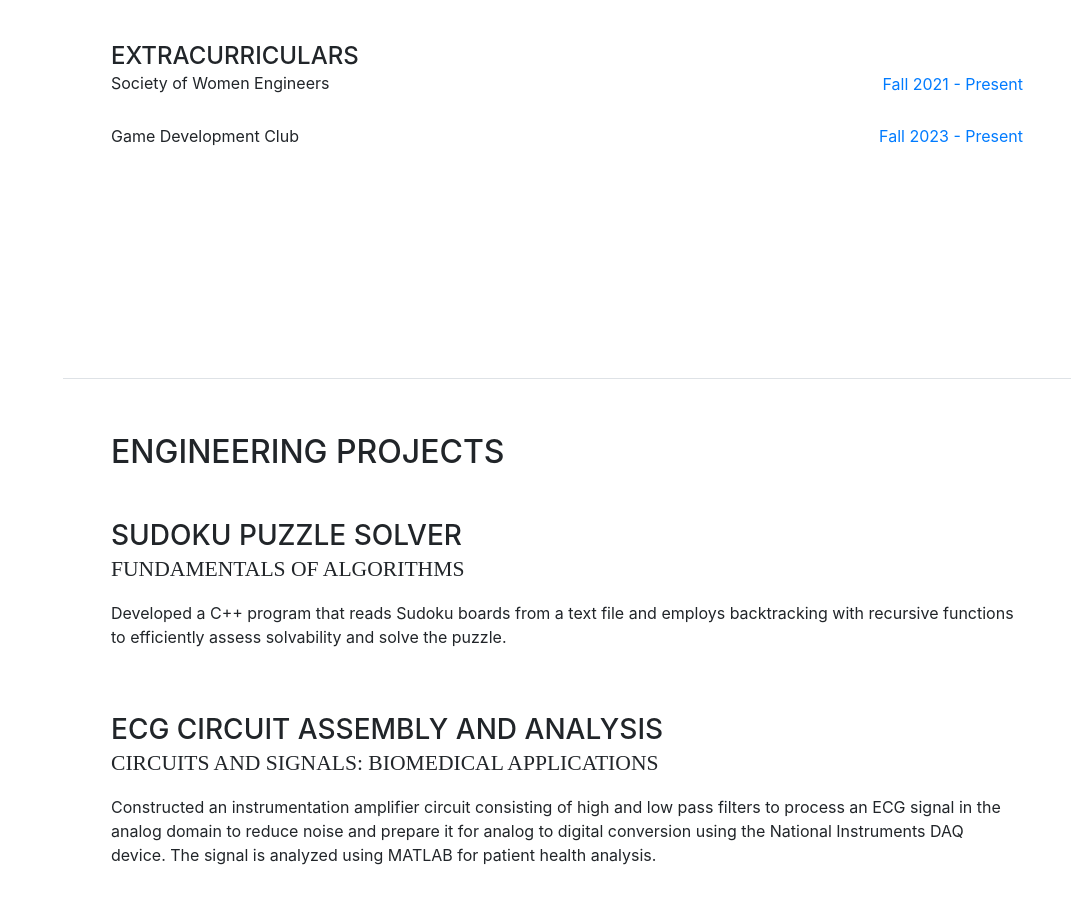
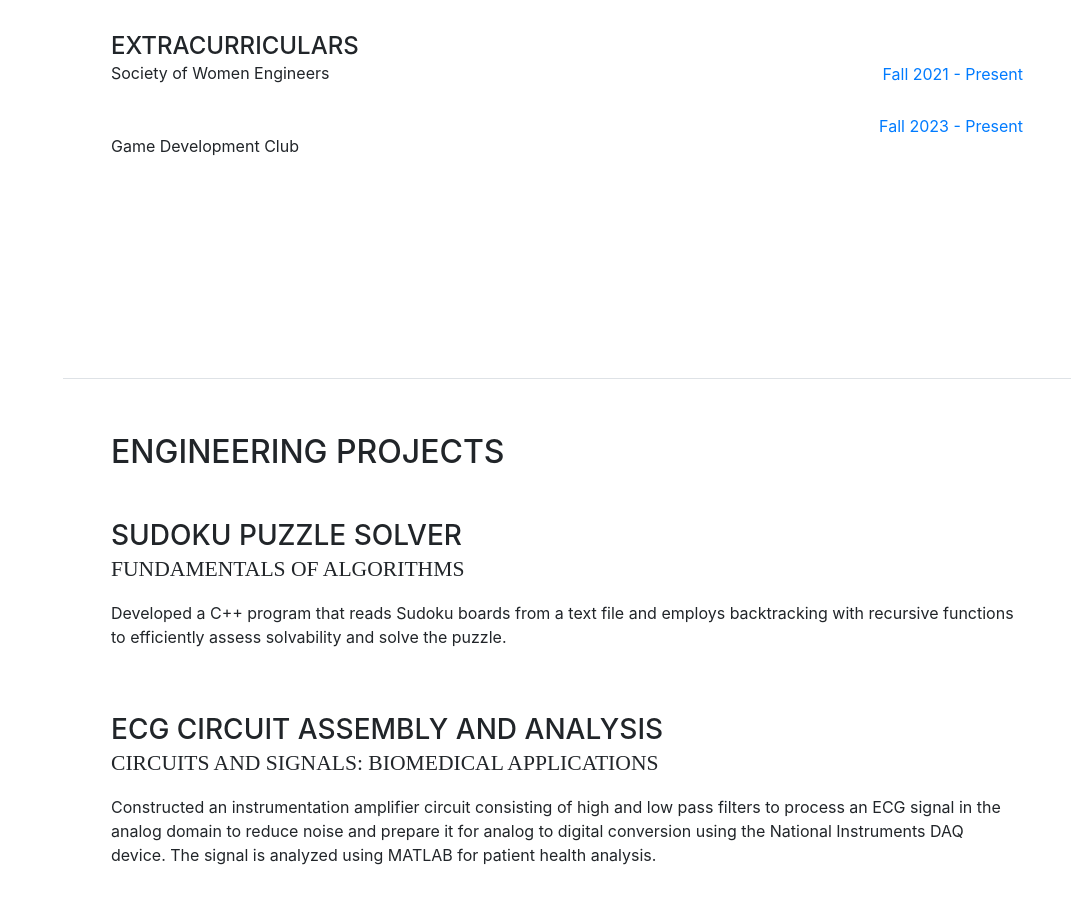
Before and after one commit to natwilson21/natwilson21.github.io, a website with bundled scripts: page index.html in a window 1280 px wide. Shown: the part 2060-2964 px from the top of the page, without its empty margins (209-1280 px from the left). Built offline with nearby package versions, Linux system fonts and the light colour scheme; a web font is replaced by a local one.

Commit message:
Update index.html

```diff
--- a/index.html
+++ b/index.html
@@ -162,7 +162,7 @@
 
             <div class="resume-item d-flex flex-column flex-md-row mb-5">
               <div class="resume-content mr-auto">
-              <div style="margin-top: -20px;">Game Development Club</div>
+              <div>Game Development Club</div>
             </div>
               <div class="resume-date text-md-right" style="margin-top: -20px;">
                 <span class="text-primary">Fall 2023 - Present</span>
```
